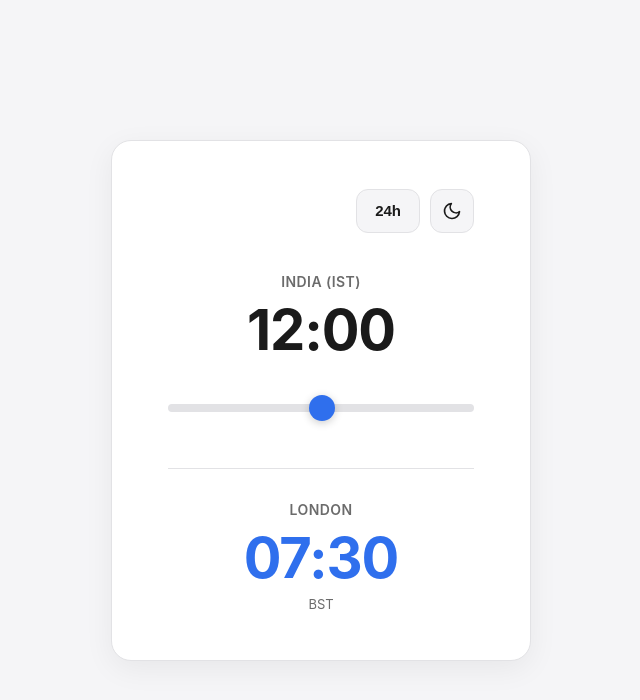
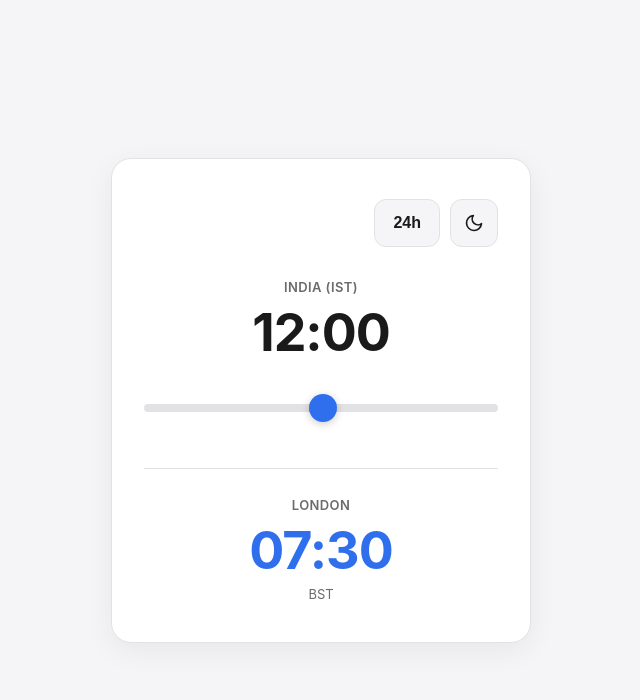
Before and after one commit to vivmk/india-london-time, a plain HTML site: page index.html in a window 1280 px wide. Shown: the whole page, without its empty margins (319-959 px from the left). Drawn offline with Linux system fonts and the light colour scheme.

Commit message:
mobile UI

```diff
--- a/index.html
+++ b/index.html
@@ -2,6 +2,7 @@
 <html lang="en">
   <head>
     <meta charset="UTF-8" />
+    <meta name="viewport" content="width=device-width, initial-scale=1" />
     <title>IST to London Time</title>
     <style>
       :root {
@@ -23,56 +24,59 @@
       * {
         box-sizing: border-box;
       }
+      html,
       body {
         margin: 0;
+        height: 100%;
+      }
+      body {
         min-height: 100vh;
+        min-height: 100dvh;
         display: flex;
         align-items: center;
         justify-content: center;
         background: var(--bg);
         font-family:
           -apple-system, BlinkMacSystemFont, "Segoe UI", Roboto, sans-serif;
-        transition: background 0.2s ease;
+        padding: 1.5rem;
       }
       .card {
         background: var(--card-bg);
         border: 1px solid var(--border);
         border-radius: 20px;
-        padding: 3rem 3.5rem;
-        width: 420px;
+        padding: 2.5rem 2rem;
+        width: 100%;
+        max-width: 420px;
         box-shadow: 0 8px 30px rgba(0, 0, 0, 0.06);
       }
       .toolbar {
         display: flex;
         justify-content: flex-end;
         gap: 10px;
-        margin-bottom: 2.5rem;
+        margin-bottom: 2rem;
       }
       button {
         display: flex;
         align-items: center;
         justify-content: center;
-        height: 44px;
+        height: 48px;
         padding: 0 18px;
-        font-size: 15px;
+        font-size: 16px;
         font-weight: 600;
         color: var(--text-primary);
         background: var(--bg);
         border: 1px solid var(--border);
         border-radius: 12px;
         cursor: pointer;
-        transition: all 0.15s ease;
-      }
-      button:hover {
-        border-color: var(--accent);
+        -webkit-tap-highlight-color: transparent;
       }
       #theme-toggle {
-        width: 44px;
+        width: 48px;
         padding: 0;
       }
       .label {
         text-align: center;
-        font-size: 14px;
+        font-size: 13px;
         font-weight: 600;
         letter-spacing: 0.03em;
         text-transform: uppercase;
@@ -81,10 +85,15 @@
       }
       .time {
         text-align: center;
-        font-size: 56px;
+        font-size: 15vw;
         font-weight: 700;
         color: var(--text-primary);
         letter-spacing: -0.02em;
+      }
+      @media (min-width: 480px) {
+        .time {
+          font-size: 52px;
+        }
       }
       .time.accent {
         color: var(--accent);
@@ -97,6 +106,7 @@
       }
       input[type="range"] {
         -webkit-appearance: none;
+        appearance: none;
         width: 100%;
         height: 8px;
         border-radius: 999px;
@@ -106,16 +116,16 @@
       }
       input[type="range"]::-webkit-slider-thumb {
         -webkit-appearance: none;
-        width: 26px;
-        height: 26px;
+        width: 28px;
+        height: 28px;
         border-radius: 50%;
         background: var(--accent);
         cursor: pointer;
         box-shadow: 0 2px 8px rgba(0, 0, 0, 0.2);
       }
       input[type="range"]::-moz-range-thumb {
-        width: 26px;
-        height: 26px;
+        width: 28px;
+        height: 28px;
         border: none;
         border-radius: 50%;
         background: var(--accent);
@@ -124,7 +134,7 @@
       .divider {
         border-top: 1px solid var(--border);
         margin-top: 1rem;
-        padding-top: 2rem;
+        padding-top: 1.75rem;
       }
     </style>
   </head>
@@ -193,7 +203,7 @@
               String(minutes).padStart(2, "0")
             );
           }
-          var period = hours >= 12 ? "pm" : "am";
+          var period = hours >= 12 ? "PM" : "AM";
           var h12 = hours % 12;
           if (h12 === 0) h12 = 12;
           return h12 + ":" + String(minutes).padStart(2, "0") + " " + period;
```
